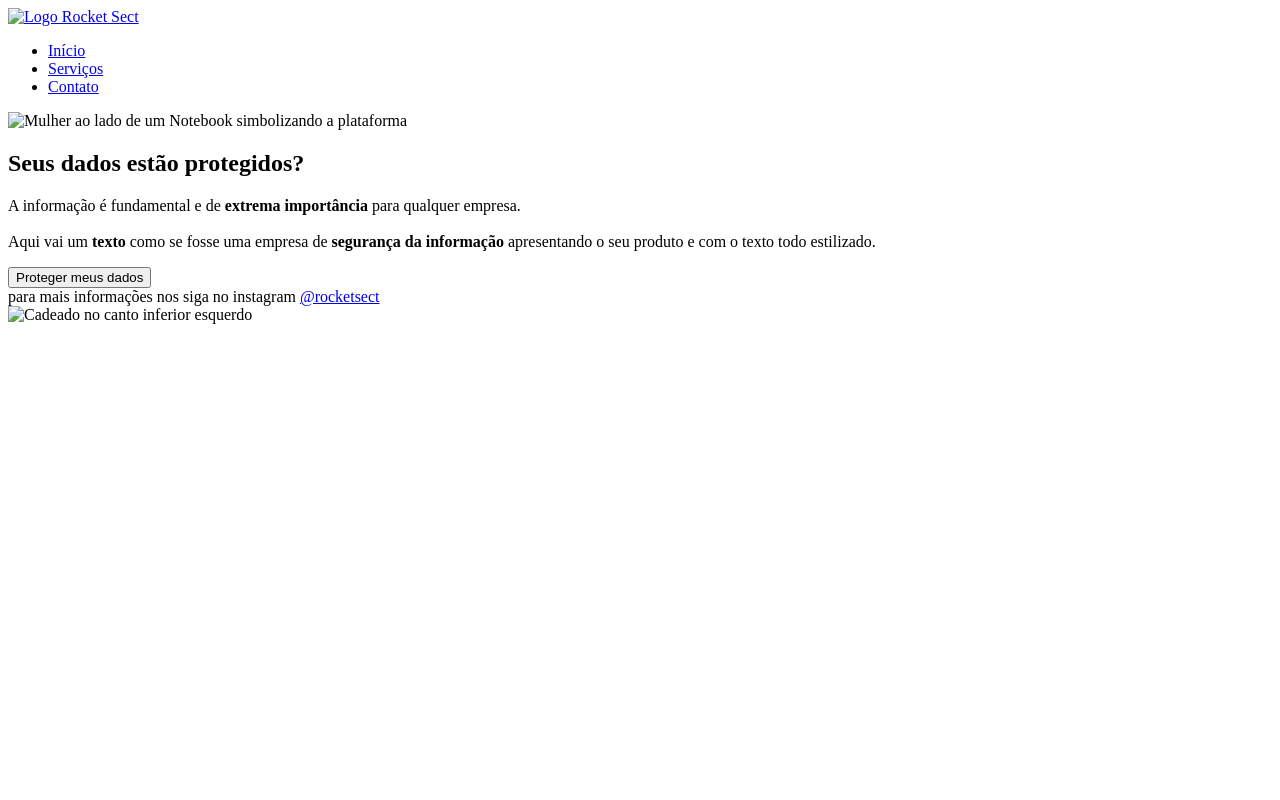
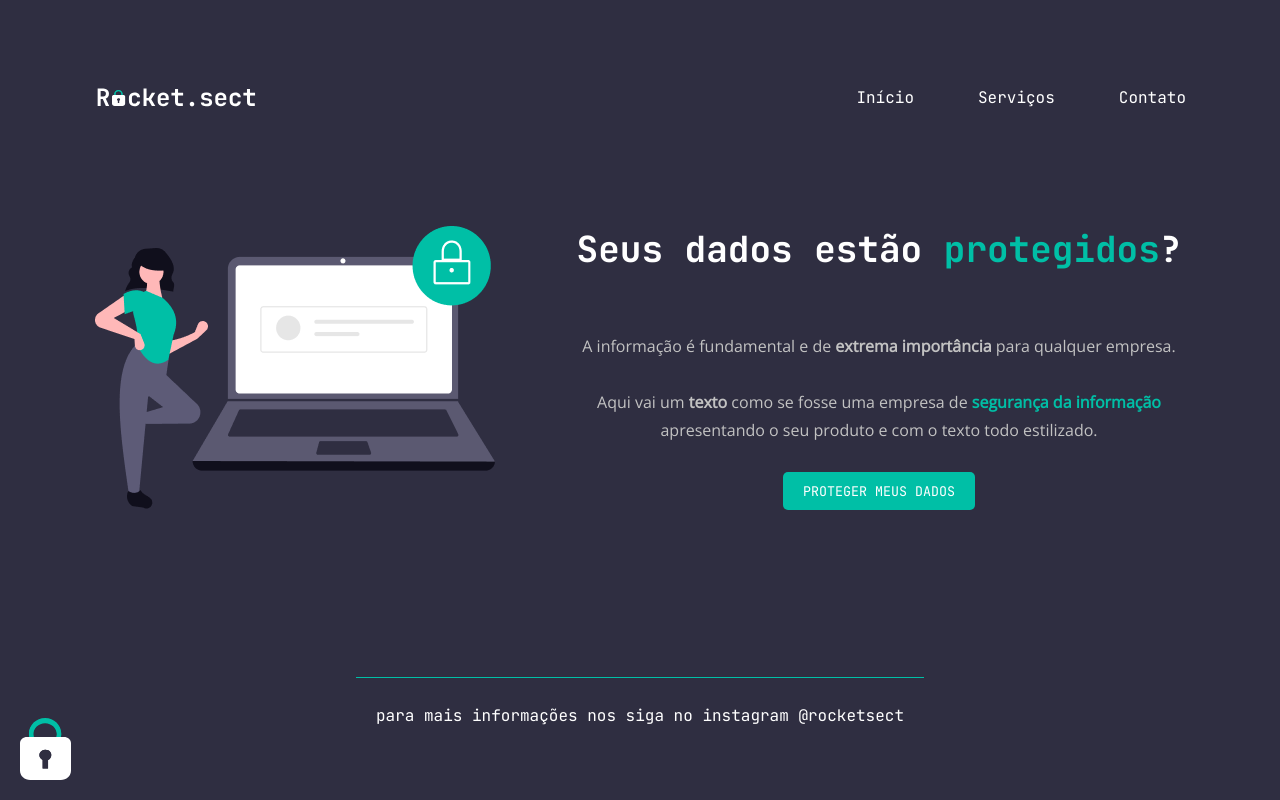
Before and after one commit to GabrielPHP91/projeto03, a plain HTML site: page index.html in a window 1280 px wide. Drawn offline with nearby package versions, Linux system fonts and the light colour scheme.

Commit message:
Update index.html

```diff
--- a/index.html
+++ b/index.html
@@ -10,14 +10,14 @@
       href="https://fonts.googleapis.com/css2?family=JetBrains+Mono:wght@400;700&family=Open+Sans&display=swap"
       rel="stylesheet"
     />
-    <link rel="stylesheet" href="/Módulo 2/Projeto 03/style.css" />
+    <link rel="stylesheet" href="style.css" />
   </head>
   <body>
     <div class="page">
       <nav>
         <a href="#"
           ><img
-            src="/Módulo 2/Projeto 03/images/logo.svg"
+            src="images/logo.svg"
             alt="Logo Rocket Sect"
         /></a>
 
@@ -30,7 +30,7 @@
 
       <main>
         <img
-          src="/Módulo 2/Projeto 03/images/img1.png"
+          src="images/img1.png"
           alt="Mulher ao lado de um Notebook simbolizando a plataforma"
         />
         <section class="text">
@@ -54,7 +54,7 @@
       </footer>
       <img
         id="cadeado"
-        src="/Módulo 2/Projeto 03/images/padlock.svg"
+        src="images/padlock.svg"
         alt="Cadeado no canto inferior esquerdo"
       />
     </div>
```
